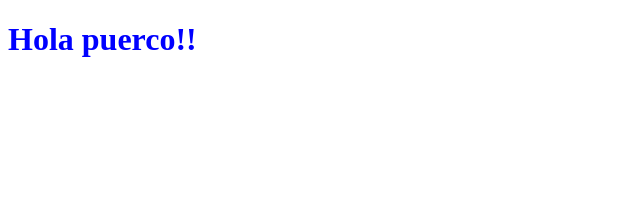
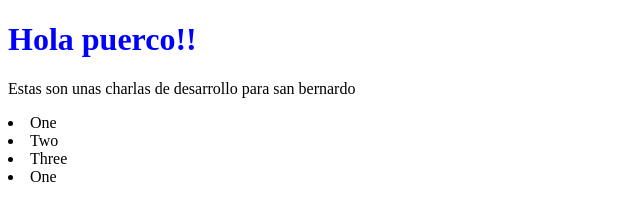
Before and after one commit to charlitoro/git-testing, a plain HTML site: page index.html in a window 1280 px wide. Shown: the whole page, without its empty margins (0-640 px from the left). Drawn offline with Linux system fonts and the light colour scheme.

Commit message:
agrege un parrafo inicial

```diff
--- a/index.html
+++ b/index.html
@@ -9,5 +9,12 @@
 </head>
 <body>
   <h1>Hola puerco!!</h1>
+  <p>Estas son unas charlas de desarrollo para san bernardo</p>
+  <lu>
+    <li>One</li>
+    <li>Two</li>
+    <li>Three</li>
+    <li>One</li>
+  </lu>
 </body>
 </html>
```
